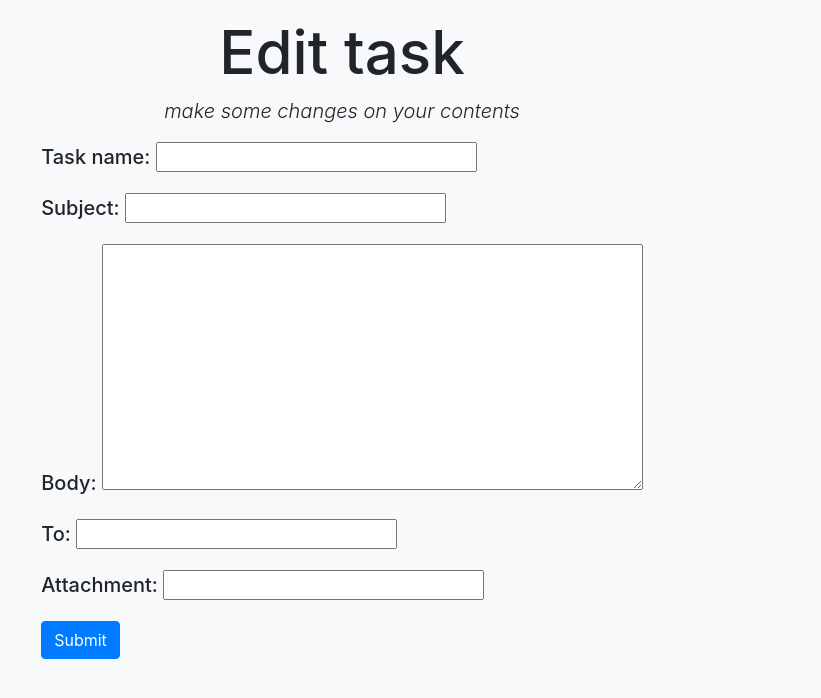
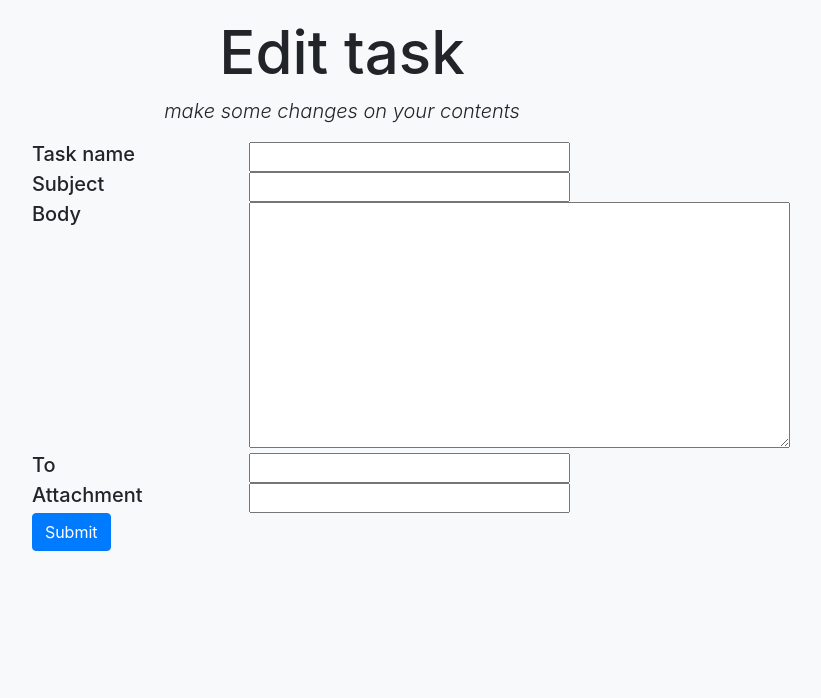
Before and after one commit to charlielinz/mailerdj, a Django app: template mailerdj/mailer/templates/mailer/edit_detail.html in a window 1280 px wide. Shown: the top 698 px of the page, without its empty margins (298-1119 px from the left). Run offline with Django 3.2, Linux system fonts and the light colour scheme; the template is opened without the code that fills it: values that come from a table or form of the project are taken from there, others are empty; some libraries are stand-ins or nearby versions.

Commit message:
Update edit_detail.html

```diff
--- a/mailerdj/mailer/templates/mailer/edit_detail.html
+++ b/mailerdj/mailer/templates/mailer/edit_detail.html
@@ -12,7 +12,16 @@
         <div class='row justify-content-center' style='font-size: 20px;'>
             <form method="post">
                 {% csrf_token %}
-                {{ form.as_p }}
+                {% for field in form %}
+                <div class='row'>
+                    <div class='col-4'>
+                        {{ field.label }}
+                    </div>
+                    <div class='col-6'>
+                        {{ field }}
+                    </div>
+                </div>
+                {% endfor %}
                 <button class="btn btn-primary" type="submit">Submit</button>
             </form>
         </div>
```
